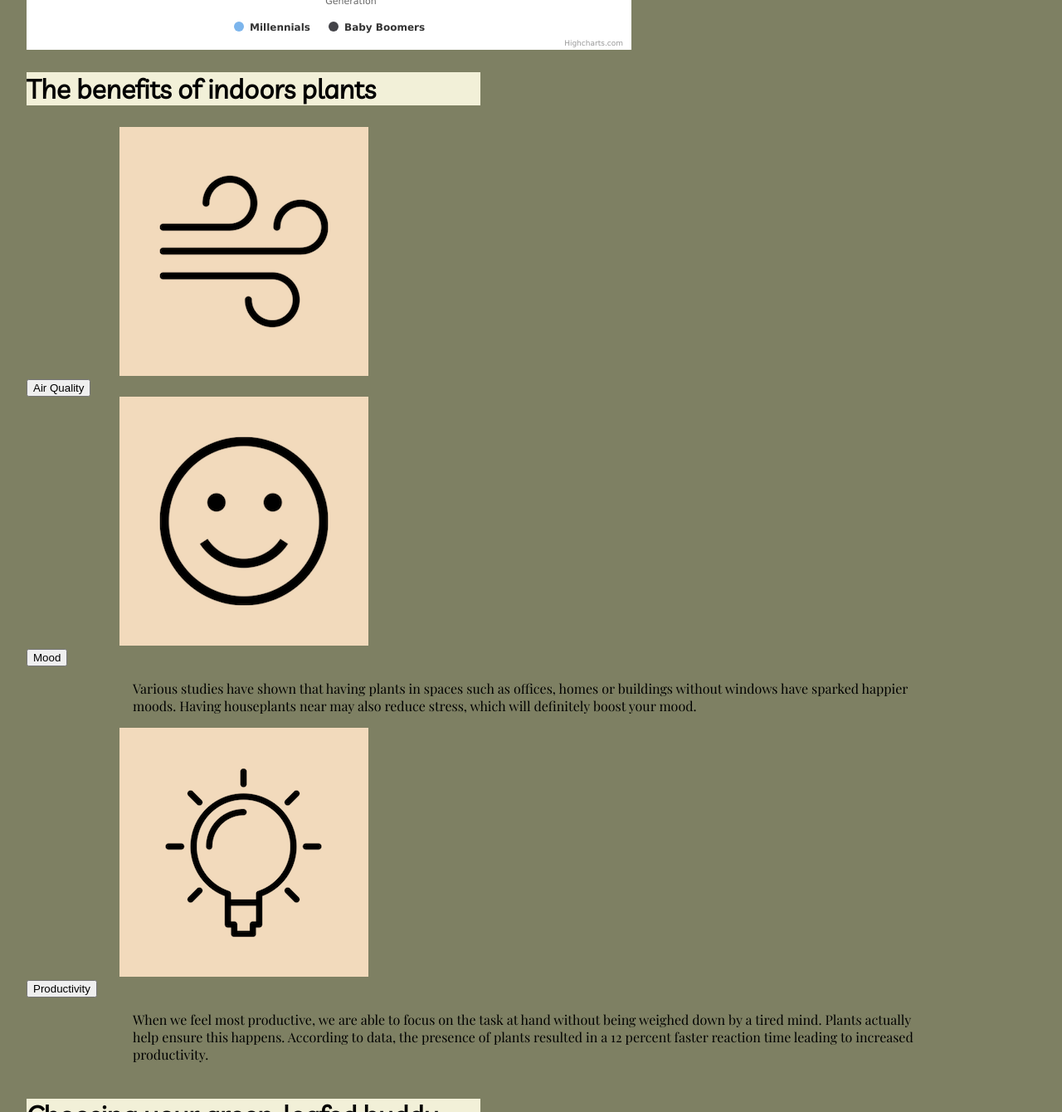
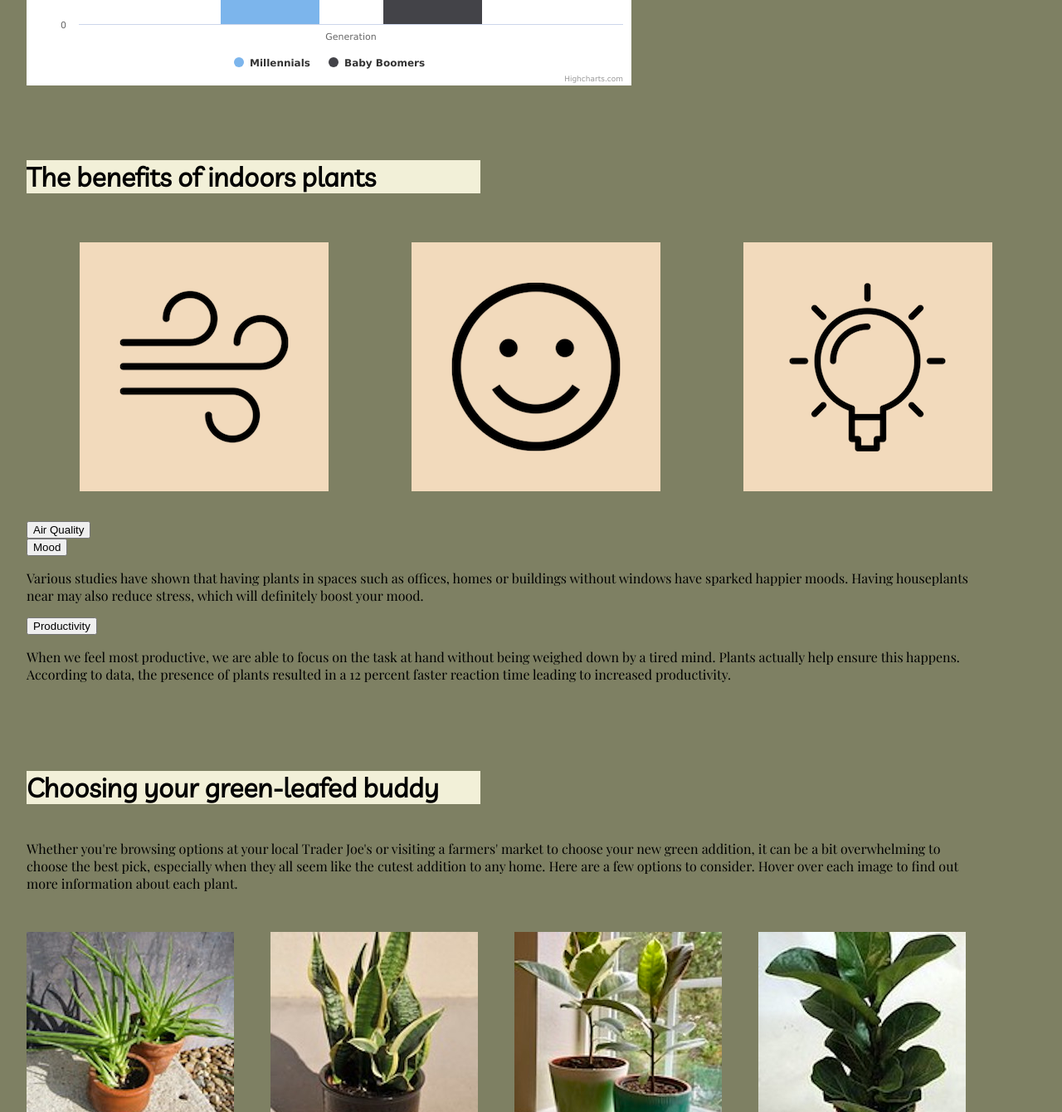
Before and after one commit to vivianamoreno/final-project, a plain HTML site: page index.html in a window 1280 px wide. Shown: the part 1460-2800 px from the top of the page at 83% size. Drawn offline with nearby package versions, Linux system fonts and the light colour scheme.

Commit message:
Updated progress.

```diff
--- a/css/main.css
+++ b/css/main.css
@@ -50,8 +50,16 @@ h1 {
   50% { border-color: #000 }
 }
 
+#intro {
+    padding: 0 8rem 0 8rem;
+}
+
 p {
-  padding: 0 8rem 0 8rem;
+  padding-right: 4rem;
+}
+
+.attribute {
+  padding-left: 8rem;
 }
 
 h2 {
@@ -63,11 +71,7 @@ h2 {
 
 img {
   max-width: 100%;
-  padding: 0 7rem 0 7rem;
-}
-
-.attribution {
-  align-items: center;
+  padding: 0 8rem 0 8rem;
 }
 
 #chart {
@@ -75,12 +79,26 @@ img {
   height: 500px;
 }
 
+#container1 {
+  display: inline-block;
+}
+
 .icon {
-  padding-right: 1rem;
+  padding: 2rem 2rem 2rem 4rem;
+  display: inline-block;
+}
+
+#benefit-buttons {
+  display: inline-block;
 }
 
 button {
   display: block;
+}
+
+.plant {
+  display: inline;
+  padding: 2rem 2.5rem 2rem 0rem;
 }
 
 footer {
--- a/index.html
+++ b/index.html
@@ -11,45 +11,52 @@
 <body>
 
 <section>
-
 	<div class="typewriter">
 		<h1>Millenials Bring the Lush Outdoors Inside</h1>
 	</div>
 
-<p>The millennial generation is known for many things. But, one their most recognizable trends is a growing obsession with plants. Social media feeds have become forests of greenery with trendy pictures of houseplant purchases. For many millennials, their houseplants take up a special place in their homes and hearts. Let's explore why that might be.</p>
+	<p id="intro">The millennial generation is known for many things. But, one their most recognizable trends is a growing obsession with plants. Social media feeds have become forests of greenery with trendy pictures of houseplant purchases. For many millennials, their houseplants take up a special place in their homes and hearts. Let's explore why that might be.</p>
 
 	<img src="images/houseplant1.jpg" alt="Large plant in a home">
 
 	<div class="attribute">
 		<p> Source: Brina Blum via <a href="https://unsplash.com/photos/ZekwcLEX8W0">Unsplash.</a>
 		</div>
+</section>
 
+<section id="stats">
 <h2>Leafing through the stats</h2>
+	<div id="chart"></div>
+</section>
 
-<div id="chart"></div>
-
-
+<section id="benefits">
 <h2>The benefits of indoors plants</h2>
 
-<div><img class="icon" src="images/wind.png" alt="Icon of wind blowing">
-		<button class="button">Air Quality</button></div>
+<div id="container1">
+	<img class="icon" src="images/wind.png" alt="Icon of wind blowing">
+  <img class="icon" src="images/happiness.png" alt="Icon of smiley face">
+	<img class="icon" src="images/lightbulb.png" alt="Icon of a light bulb">
+</div>
+
+<div id="benefit-buttons">
+<button class="button">Air Quality</button>
 		<p id="airqualityinfo">Houseplants help freshen up the air quality in your home. Research has shown they suck out toxins that can pollute the air inside your home. Plus, plants release oxygen, so take a deep breath and appreciate those leafy friends of yours.</p>
-
-<div><img class="icon" src="images/happiness.png" alt="Icon of smiley face">
-		<button class="button button2">Mood</button></div>
+	<button class="button button2">Mood</button>
 		<p id="moodinfo">Various studies have shown that having plants in spaces such as offices, homes or buildings without windows have sparked happier moods. Having houseplants near may also reduce stress, which will definitely boost your mood.</p>
-
-<div><img class="icon" src="images/lightbulb.png" alt="Icon of a light bulb">
-		<button class="button button3">Productivity</button></div>
+	<button class="button button3">Productivity</button>
 		<p id="productivityinfo">When we feel most productive, we are able to focus on the task at hand without being weighed down by a tired mind. Plants actually help ensure this happens. According to data, the presence of plants resulted in a 12 percent faster reaction time leading to increased productivity.</p>
 </div>
+</section>
 
-<h2>Choosing your green-leafed buddy<h2>
-
-<div class="container2">
-
+<section id="plants">
+<h2>Choosing your green-leafed buddy</h2>
+<p>Whether you're browsing options at your local Trader Joe's or visiting a farmers' market to choose your new green addition, it can be a bit overwhelming to choose the best pick, especially when they all seem like the cutest addition to any home. Here are a few options to consider. Hover over each image to find out more information about each plant.</p>
+<div id="container2">
+	<img class="plant" src="images/aloevera.jpg" alt="Photo of aloe vera plant">
+	<img class="plant" src="images/snakeplant.jpg" alt="Photo of snake plant">
+	<img class="plant" src="images/rubbertree.jpg" alt="Photo of rubber tree">
+	<img class="plant" src="images/fiddleleaftree.jpg" alt="Photo of fiddleleaf tree">
 </div>
-
 </section>
 
 <footer>This web app was created by Viviana Moreno in Fall 2019 for Intro to Web Apps at the University of Florida College of Journalism and Communication. Find the GitHub repo linked <a href="">here</a>. Icons sourced from <a href="https://www.flaticon.com/">Flaticon</a>.</footer>
@@ -61,7 +68,5 @@
 <script src="https://code.highcharts.com/modules/accessibility.js"></script>
 <script src="js/main.js"></script>
 
-</section>
-
 </body>
 </html>
--- a/js/main.js
+++ b/js/main.js
@@ -47,7 +47,6 @@ Highcharts.chart('chart', {
 });
 /* End chart */
 
-// Air Quality button //
 const clicker = document.querySelector('.button');
 const myText = document.querySelector('#airqualityinfo');
 
```
Also changed, not shown: images/aloevera.jpg (added), images/fiddleleaftree.jpg (added), images/rubbertree.jpg (added), images/snakeplant.jpg (added), 2 other files. Lines whose indentation alone changed are shown as unchanged.
